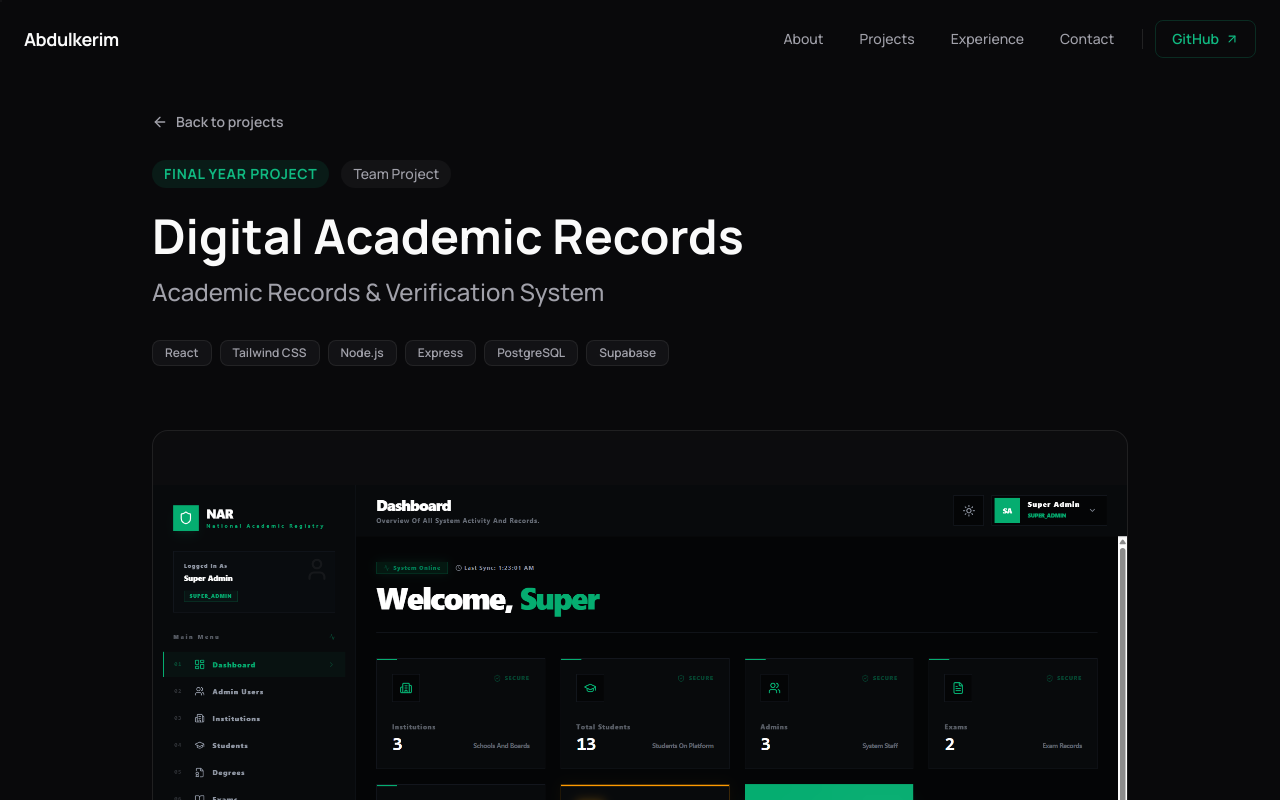
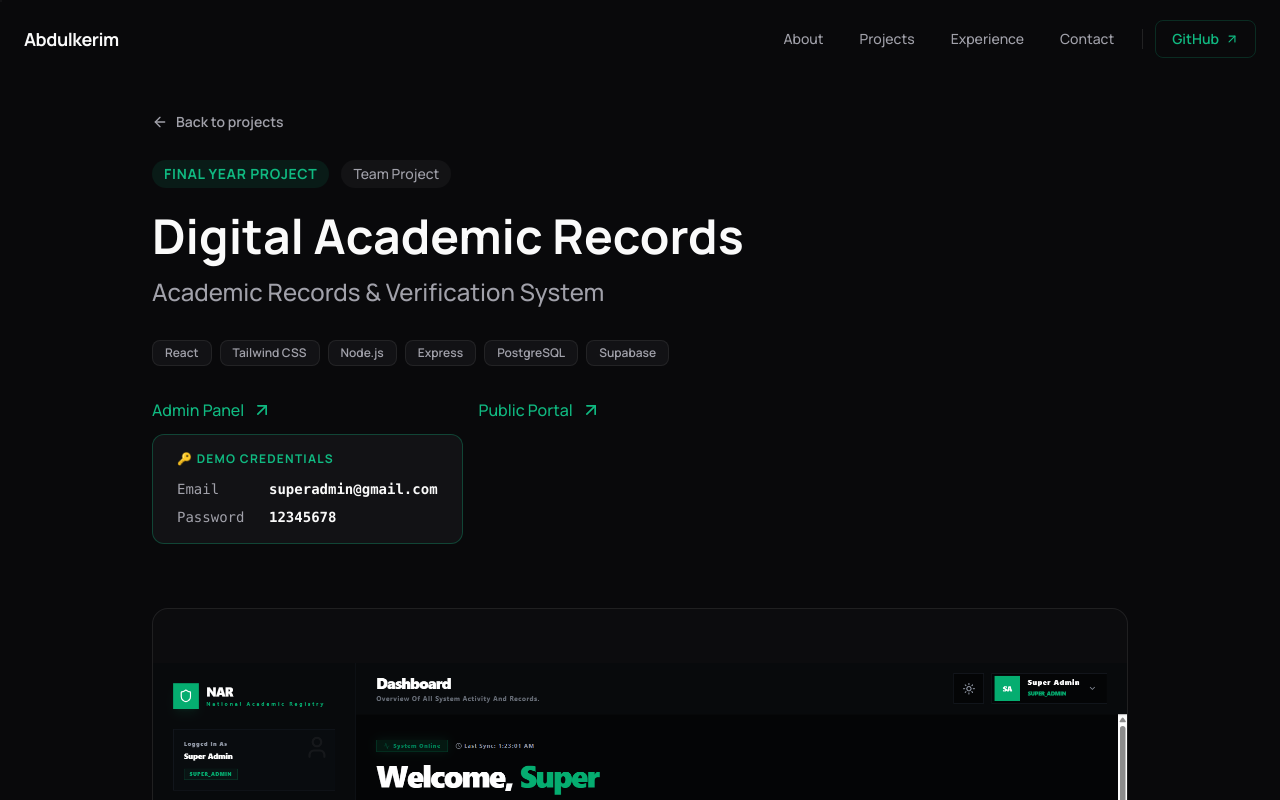
Before and after one commit to AbdulkerimJ/AbdulkerimJ.github.io, a React (Vite) app: page /projects/academic-records in a window 1280 px wide. Shown: the top 800 px of the page. Built offline with nearby package versions, Linux system fonts and the light colour scheme.

Commit message:
feat: add demo credentials and live URLs to Academic Records page

```diff
--- a/src/data/projects.js
+++ b/src/data/projects.js
@@ -21,7 +21,8 @@ export const projects = [
     type: 'Team Project',
     description: 'A digital academic records platform designed to streamline the issuance, management, sharing, and verification of academic credentials.',
     stack: ['React', 'Tailwind CSS', 'Node.js', 'Express', 'PostgreSQL', 'Supabase'],
-    liveUrl: null,
+    liveUrl: 'https://digital-academic-records.vercel.app',
+    publicUrl: 'https://digital-academic-records-public.vercel.app',
     githubUrl: null,
     caseStudyPath: '/projects/academic-records',
     screenshot: '/assets/digital-academic-records.png',
--- a/src/pages/AcademicRecordsPage.jsx
+++ b/src/pages/AcademicRecordsPage.jsx
@@ -1,5 +1,6 @@
 import { projects } from '@/data/projects';
 import Tag from '@/components/ui/Tag';
+import { ArrowUpRight } from 'lucide-react';
 import { useEffect } from 'react';
 import PageMeta from '@/components/PageMeta';
 
@@ -34,6 +35,47 @@ export default function AcademicRecordsPage() {
           {project.stack.map(tech => (
             <Tag key={tech} className="bg-bg-surface">{tech}</Tag>
           ))}
+        </div>
+
+        {/* Live Links */}
+        <div className="flex flex-col sm:flex-row gap-4 mt-2">
+          {project.liveUrl && (
+            <div className="flex flex-col gap-3">
+              <a
+                href={project.liveUrl}
+                target="_blank"
+                rel="noopener noreferrer"
+                className="inline-flex items-center gap-2 text-accent hover:text-accent-hover font-medium transition-colors"
+              >
+                Admin Panel <ArrowUpRight className="w-5 h-5" />
+              </a>
+              {/* Demo Credentials — admin only */}
+              <div className="inline-block bg-bg-surface border border-accent/30 rounded-xl px-6 py-4">
+                <p className="text-xs font-bold tracking-widest text-accent uppercase mb-3">🔑 Demo Credentials</p>
+                <div className="space-y-2 text-sm font-mono">
+                  <div className="flex items-center gap-3">
+                    <span className="text-text-secondary w-20">Email</span>
+                    <span className="text-text-primary font-semibold select-all">superadmin@gmail.com</span>
+                  </div>
+                  <div className="flex items-center gap-3">
+                    <span className="text-text-secondary w-20">Password</span>
+                    <span className="text-text-primary font-semibold select-all">12345678</span>
+                  </div>
+                </div>
+              </div>
+            </div>
+          )}
+
+          {project.publicUrl && (
+            <a
+              href={project.publicUrl}
+              target="_blank"
+              rel="noopener noreferrer"
+              className="inline-flex items-center gap-2 text-accent hover:text-accent-hover font-medium transition-colors self-start"
+            >
+              Public Portal <ArrowUpRight className="w-5 h-5" />
+            </a>
+          )}
         </div>
       </header>
 
```
